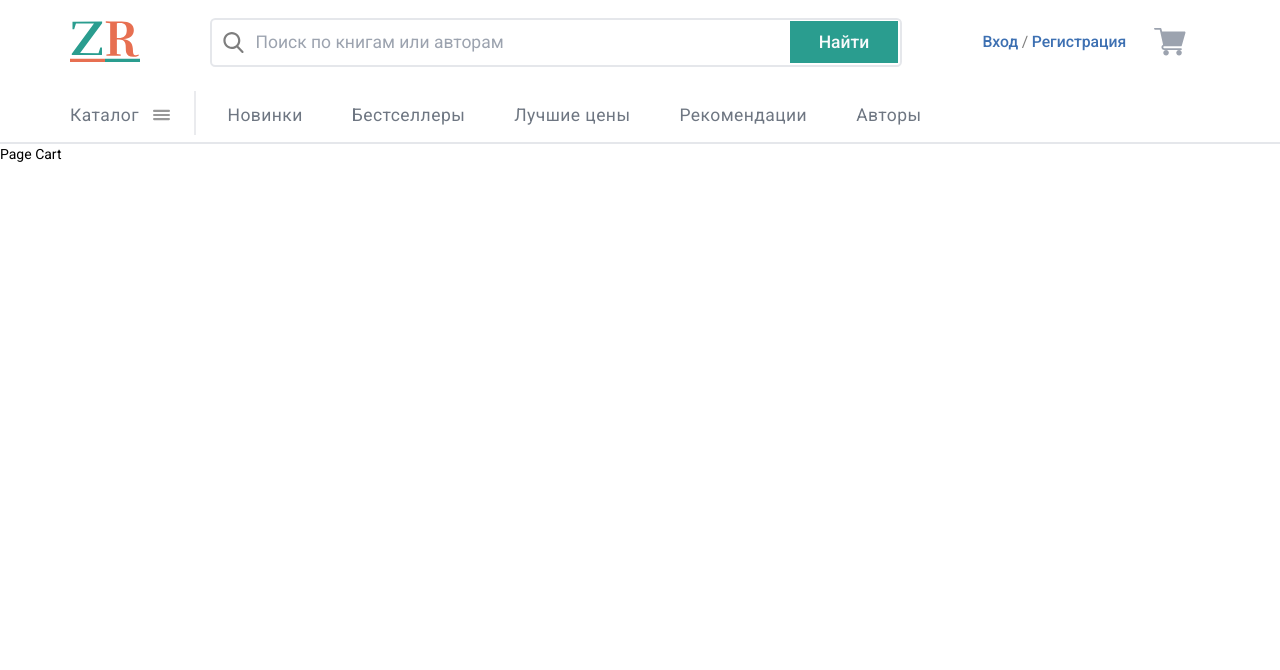
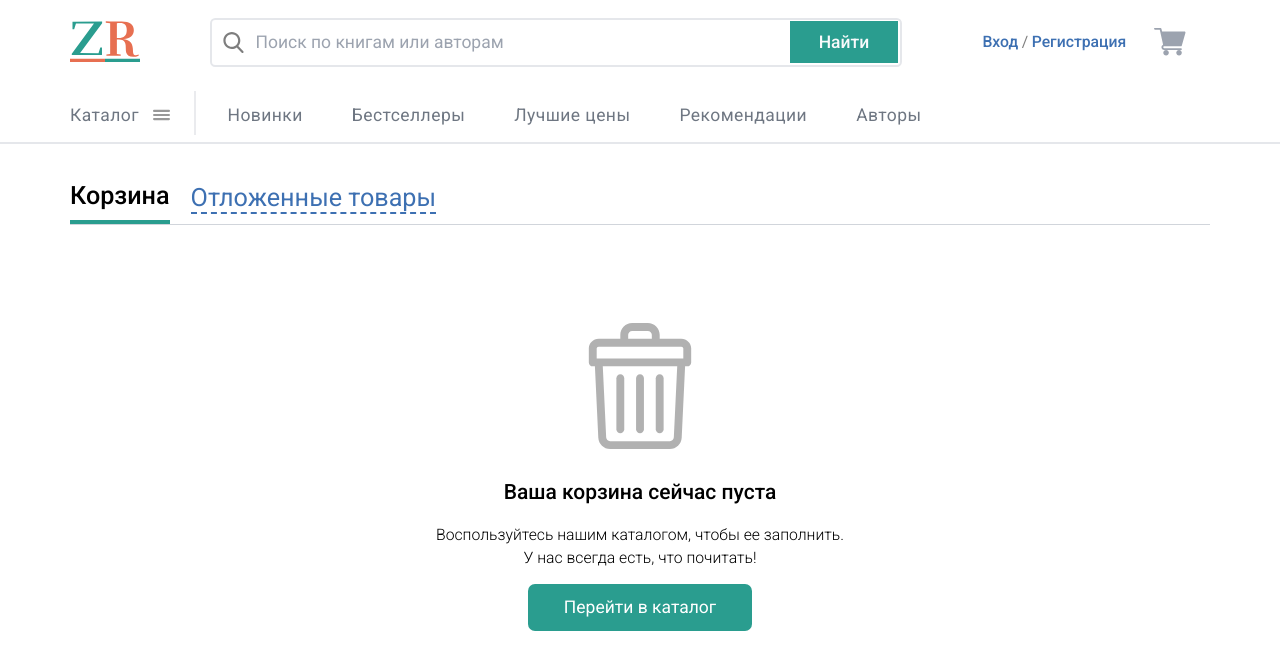
Before and after one commit to hoheh/final-application, a React (Create React App) app: page /cart in a window 1280 px wide. Shown: the top 670 px of the page. Built offline with nearby package versions, Linux system fonts and the light colour scheme; no server answers.

Commit message:
Добавил страницу корзины

```diff
--- a/src/assets/images/main.js
+++ b/src/assets/images/main.js
@@ -10,3 +10,4 @@ export { default as secondBigImage } from "./cover4__w337.webp";
 export { default as checkImage } from "./check.svg";
 export { default as starIcon } from "./star.svg";
 export { default as krest } from "./krest.svg";
+export { default as trash } from "./trash.svg";
--- a/src/components/BookBlock.jsx
+++ b/src/components/BookBlock.jsx
@@ -10,7 +10,7 @@ const BookBlock = React.memo(({ value }) => {
 
   return (
     <div className="w-full h-140 cursor-pointer flex items-center justify-center bg-transparent">
-      <div className="my-auto space-y-3">
+      <div className="my-auto w-full space-y-3">
         <div className="w-10/12 mx-auto">
           <img src={bookImage} alt="Book image" />
         </div>
--- a/src/pages/Cart.jsx
+++ b/src/pages/Cart.jsx
@@ -1,7 +1,51 @@
 import React from "react";
+import { useHistory } from "react-router-dom";
+
+import { trash } from "../assets/images/main";
 
 const Cart = () => {
-  return <div>Page Cart</div>;
+  const product = [];
+  const history = useHistory();
+
+  return (
+    <div className="px-20 py-8">
+      <div className="w-full border-b border-gray-300">
+        <div className="flex items-center space-x-6">
+          <button className="border-b-4 py-1.5 focus:outline-none h-full border-dirty-green">
+            <span className="text-2.5xl font-medium">Корзина</span>
+          </button>
+          <button className="py-1.5 focus:outline-none">
+            <span className="text-2.5xl border-b-2 border-dashed border-blue-dirty text-blue-dirty">
+              Отложенные товары
+            </span>
+          </button>
+        </div>
+      </div>
+      {product.length > 0 ? (
+        <div></div>
+      ) : (
+        <div className="w-full space-y-8 py-28 h-full flex flex-col items-center justify-center">
+          <div>
+            <img className="w-36 h-36 opacity-70" src={trash} alt="" />
+          </div>
+          <div className="flex flex-col items-center space-y-4">
+            <p className="text-2xl font-medium text-center">
+              Ваша корзина сейчас пуста
+            </p>
+            <p className="text-lg text-center font-thin">
+              Воспользуйтесь нашим каталогом, чтобы ее заполнить. <br />У нас всегда
+              есть, что почитать!
+            </p>
+            <button
+              onClick={() => history.push("/")}
+              className="bg-dirty-green focus:outline-none rounded-lg w-64 py-3">
+              <span className="text-xl text-white">Перейти в каталог</span>
+            </button>
+          </div>
+        </div>
+      )}
+    </div>
+  );
 };
 
 export default Cart;
--- a/src/pages/MainPage.jsx
+++ b/src/pages/MainPage.jsx
@@ -1,7 +1,6 @@
 import React from "react";
 import { useListVals } from "react-firebase-hooks/database";
 import { useAuthState } from "react-firebase-hooks/auth";
-
 import { BookBlock } from "../components";
 import { Context } from "../index";
 
@@ -9,18 +8,18 @@ function Main() {
   const { firebase, auth } = React.useContext(Context);
   const [authUser] = useAuthState(auth);
   const [snapshots, loading, error] = useListVals(
-    firebase.database().ref("Book").limitToFirst(7),
+    firebase.database().ref("Book").limitToFirst(6),
   );
 
   return (
     <div className="px-20 py-8">
       <div>
         <div>
-          <div>
+          <div className="mb-5">
             <p className="text-3xl font-medium">Вам может понравится</p>
           </div>
           <div>
-            <div className="grid grid-cols-7 grid-rows-1">
+            <div className="grid grid-cols-6 grid-rows-1">
               {snapshots.map((value) => (
                 <BookBlock value={value} key={value.bookId} />
               ))}
--- /dev/null
+++ b/src/redux/actions/cart.js
@@ -0,0 +1,11 @@
+export const ADDNEWITEM = "ADD_NEW_ITEM";
+export const DELETEITEM = "DELETE_ITEM";
+export const GETALLITEM = "GET_ALL_ITEM";
+
+const addItem = (item) => ({
+  type: ADDNEWITEM,
+});
+
+export const addNewItemFetch = (item) => (dispatch) => {
+  dispatch(addItem(item));
+};
--- a/tailwind.config.js
+++ b/tailwind.config.js
@@ -11,6 +11,7 @@ module.exports = {
       lg: "1.125rem",
       xl: "1.25rem",
       "2xl": "1.5rem",
+      "2.5xl": "1.8rem",
       "3xl": "1.875rem",
       "4xl": "2.25rem",
       "5xl": "3rem",
@@ -28,6 +29,7 @@ module.exports = {
         "hover-dirty-green": "#3eb8a9",
         "hover-dirty-green-50": "rgba(62, 184, 169, 0.07)",
         "gray-10": "#f7f7f7",
+        "blue-dirty": "#3D70B2",
       },
       fontSize: {
         "pre-xl": ["1.12rem", "1.75rem"],
```
Also changed, not shown: src/assets/images/trash.svg (added), src/redux/actions/bookMark.js (added).
